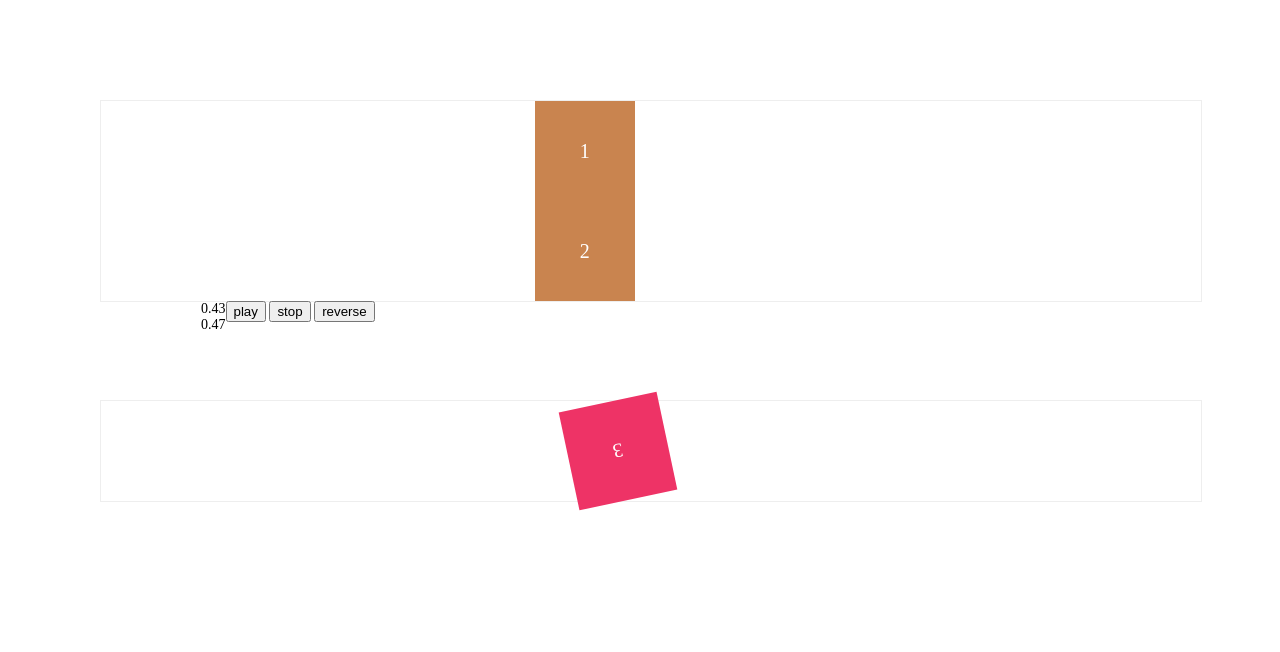
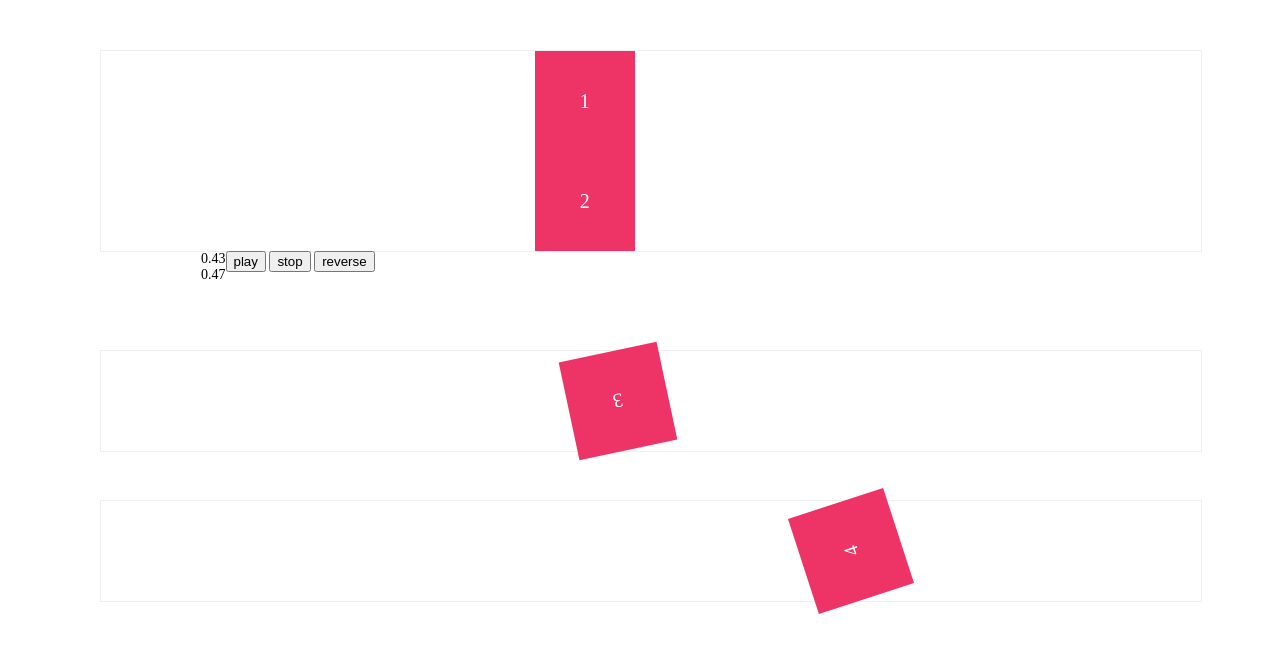
Before and after one commit to benben77/duckAnimation, a plain HTML site: page index.html in a window 1280 px wide. Both pictures are taken after a click on the button "play". Drawn offline with Linux system fonts and the light colour scheme.

Commit message:
refactor code

```diff
--- a/ani.js
+++ b/ani.js
@@ -1,5 +1,25 @@
 const { slice } = [];
 const { BezierEasing } = window;
+
+let animationId = 0;
+let animationList = new Set();
+const startAnimation = function(animate) {
+  if (!animationId) animationId = requestAnimationFrame(updateAnimations);
+  animationList.add(animate);
+};
+const stopAnimation = function(animate) {
+  animationList.delete(animate);
+  if (animationList.size === 0) {
+    cancelAnimationFrame(animationId);
+    animationId = 0;
+  }
+};
+const updateAnimations = function() {
+  animationList.forEach(animate => {
+    animate._step();
+  });
+  animationId = requestAnimationFrame(updateAnimations);
+};
 
 const Easings = {
   linear(x) {
@@ -33,28 +53,51 @@ const Easings = {
   },
 };
 
-const handlerMap = {
-  left: function($elms, [from, to], ratio) {
-    $elms.style.left = `${from + (to - from) * ratio}px`;
-  },
-  rotate: function($elms, [from, to], ratio) {
+class Handler {
+  constructor($elms, [from, to]) {
+    this.$elms = $elms;
+    this.from = from;
+    this.to = to;
+  }
+}
+class HanlderLeft extends Handler {
+  render(ratio) {
+    const { from, to } = this;
+    this.$elms.forEach($el => $el.style.left = `${from + (to - from) * ratio}px`);
+  }
+}
+class HanlderRotate extends Handler {
+  render(ratio) {
+    const { from, to } = this;
     // TODO: 不要影响其他transform属性
-    $elms.style.transform = `rotate(${from + (to - from) * ratio}deg)`;
-  },
-  backgroundColor: function($elms, [from, to], ratio) {
-    const fr = parseInt(from.substr(0, 2), 16);
-    const fg = parseInt(from.substr(2, 2), 16);
-    const fb = parseInt(from.substr(4, 2), 16);
-    const tr = parseInt(to.substr(0, 2), 16);
-    const tg = parseInt(to.substr(2, 2), 16);
-    const tb = parseInt(to.substr(4, 2), 16);
+    this.$elms.forEach($el => $el.style.transform = `rotate(${from + (to - from) * ratio}deg)`);
+  }
+}
+class HanlderBackGround extends Handler {
+  constructor($elms, [from, to]) {
+    super($elms, [from, to]);
+    this.fr = parseInt(from.substr(0, 2), 16);
+    this.fg = parseInt(from.substr(2, 2), 16);
+    this.fb = parseInt(from.substr(4, 2), 16);
+    this.tr = parseInt(to.substr(0, 2), 16);
+    this.tg = parseInt(to.substr(2, 2), 16);
+    this.tb = parseInt(to.substr(4, 2), 16);
+  }
+  render(ratio) {
+    const { fr, fg, fb, tr, tg, tb } = this;
     const color = [
       Math.floor((fr + (tr - fr) * ratio)).toString(16),
       Math.floor((fg + (tg - fg) * ratio)).toString(16),
       Math.floor((fb + (tb - fb) * ratio)).toString(16),
     ].join('');
-    $elms.style.backgroundColor = `#${color}`;
-  },
+    this.$elms.forEach($el => $el.style.backgroundColor = `#${color}`);
+  }
+}
+
+const handlerMap = {
+  left: HanlderLeft,
+  rotate: HanlderRotate,
+  background: HanlderBackGround,
 };
 
 class Animation {
@@ -64,15 +107,19 @@ class Animation {
     } else {
       $elms = [$elms];
     }
-    this.$elms = $elms;
-    this.obj = obj;
-    this.keys = Object.keys(obj);
+
+    this.handlers = Object.keys(obj).reduce((handlers, key) => {
+      const handlerCls = handlerMap[key];
+      if (handlerCls) {
+        handlers.push(new handlerCls($elms, obj[key]));
+      }
+      return handlers;
+    }, []);
     this.duration = duration;
     this.cb = cb;
     this.easing = easing;
     this.isPlaying = false;
     this.passedTime = 0;
-    this.aniId = 0;
     this.isReversed = false;
     if (animationGroup) animationGroup.add(this);
   }
@@ -81,13 +128,12 @@ class Animation {
     const { duration } = this;
     this.isPlaying = true;
     this.start = +new Date - this.passedTime;
-    this.end = this.start + duration;
-    cancelAnimationFrame(this.aniId);
-    this.aniId = requestAnimationFrame(() => this._step());
+    stopAnimation(this);
+    startAnimation(this);
   }
 
   pause() {
-    cancelAnimationFrame(this.aniId);
+    stopAnimation(this);
     this.isPlaying = false;
     return true;
   }
@@ -112,26 +158,26 @@ class Animation {
   }
 
   _step() {
-    const { duration, start, end } = this;
+    const { duration, start } = this;
     const now = +new Date;
     const passedTime = Math.min((now - start), duration);
     const timeRatio = passedTime / duration;
     this._render(timeRatio);
     this.passedTime = Math.min(passedTime, duration);
     if (this.isPlaying && timeRatio < 1) {
-      this.aniId = requestAnimationFrame(() => this._step());
+      //
     } else {
       this.isPlaying = false;
+      stopAnimation(this);
     }
   }
 
   _render(timeRatio) {
-    const { $elms, obj, keys, cb, easing, isReversed } = this;
+    const { cb, easing, isReversed } = this;
     if (isReversed) timeRatio = 1 - timeRatio;
     const ratio = easing(timeRatio);
-    keys.forEach(key => {
-      const handler = handlerMap[key];
-      if (handler) $elms.forEach($elm => handler($elm, obj[key], ratio));
+    this.handlers.forEach(handler => {
+      handler.render(ratio);
     });
     cb && cb(ratio, timeRatio);
   }
@@ -168,8 +214,6 @@ class AnimationGroup {
 
 /**
  * TODO
- * 单一定时器
- * handler实例化
  * 多段动画
  * 速度控制
  * 循环播放
--- a/index.html
+++ b/index.html
@@ -7,13 +7,17 @@
     .container {
       position: absolute;
       left: 100px;
-      top: 100px;
+      top: 50px;
       width: 1100px;
       height: 200px;
       border: 1px solid #eee;
     }
     .container.container--2 {
-      top: 400px;
+      top: 350px;
+      height: 100px;
+    }
+    .container.container--3 {
+      top: 500px;
       height: 100px;
     }
     .box {
@@ -57,6 +61,9 @@
   <div class="container container--2">
     <div class="box">3</div>
   </div>
+  <div class="container container--3">
+    <div class="box">4</div>
+  </div>
   <script src="./bezier.js"></script>
   <script src="./ani.js"></script>
   <script>
@@ -95,6 +102,19 @@
       },
     );
 
+    const ani3 = animate(
+      document.querySelectorAll('.container--3 > .box'),
+      {
+        left: [0, 1000],
+        rotate: [0, 360],
+      },
+      {
+        easing: Easings.linear,
+        duration: 4000,
+        animationGroup,
+      },
+    );
+
     document.querySelector('.playBtn').addEventListener('click', () => {
       if (ani.isPlaying) {
         animationGroup.pause();
```
